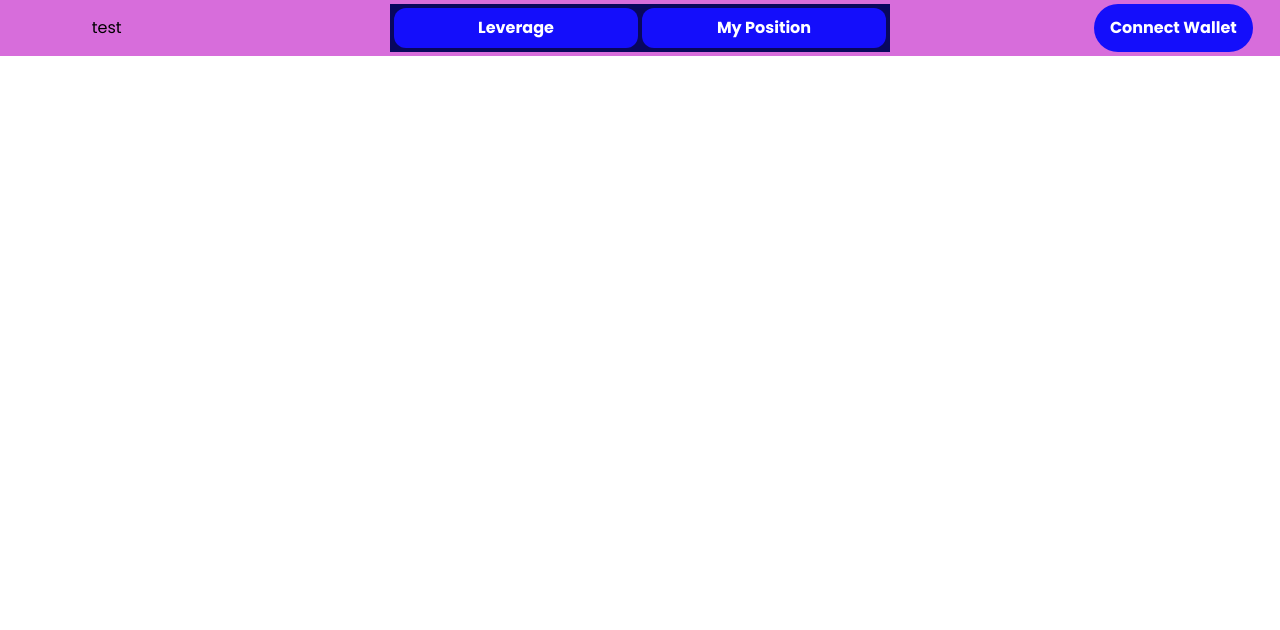
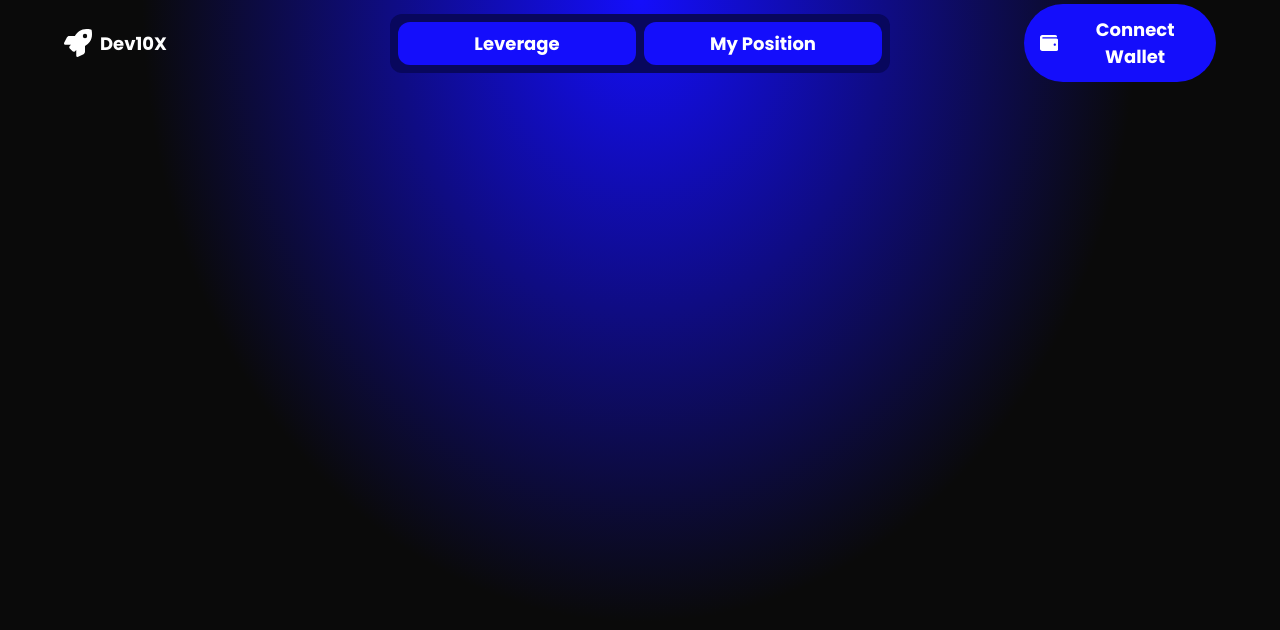
Before and after one commit to yooooyyooooy/scb10x-frontend-assignment2, a Next.js app: page / in a window 1280 px wide. Shown: the top 630 px of the page. Built offline with nearby package versions, Linux system fonts and the light colour scheme.

Commit message:
✨ Complete Navbar UI

```diff
--- a/package.json
+++ b/package.json
@@ -11,7 +11,8 @@
       "dependencies": {
             "next": "12.1.0",
             "react": "17.0.2",
-            "react-dom": "17.0.2"
+            "react-dom": "17.0.2",
+            "react-icons": "^4.3.1"
       },
       "devDependencies": {
             "@types/node": "17.0.21",
--- /dev/null
+++ b/src/components/elements/Buttons/HomeButton/index.tsx
@@ -0,0 +1,13 @@
+import React from 'react';
+import { FaRocket } from 'react-icons/fa';
+
+const HomeButton: React.FC = () => {
+      return (
+            <button className="flex  items-center space-x-2 text-white font-bold">
+                  <FaRocket className=" text-bigIcon" />
+                  <div className="text-regular">Dev10X</div>
+            </button>
+      );
+};
+
+export default HomeButton;
--- a/src/components/elements/Buttons/NavOptionButton/index.tsx
+++ b/src/components/elements/Buttons/NavOptionButton/index.tsx
@@ -5,7 +5,7 @@ interface IProps {
 }
 const NavOptionButton: React.FC<IProps> = ({ children }) => {
       return (
-            <button className="bg-blue-button font-bold text-white py-2 px-4 rounded-xl">
+            <button className="bg-blue-button font-bold text-white py-2 px-4 rounded-xl text-regular">
                   {children}
             </button>
       );
--- a/src/components/elements/Buttons/RoundButton/index.tsx
+++ b/src/components/elements/Buttons/RoundButton/index.tsx
@@ -5,7 +5,7 @@ interface IProps {
 }
 const RoundButton: React.FC<IProps> = ({ children }) => {
       return (
-            <button className="bg-blue-button font-bold text-white py-3 px-4 rounded-full">
+            <button className="bg-blue-button font-bold text-white text-regular py-3 px-4 rounded-full">
                   {children}
             </button>
       );
--- a/src/components/elements/Papers/NavMenuPaper/index.tsx
+++ b/src/components/elements/Papers/NavMenuPaper/index.tsx
@@ -6,7 +6,7 @@ interface IProps {
 }
 const NavMenuPaper: React.FC<IProps> = ({ children }) => {
       return (
-            <div className="bg-blue-navmenu w-[500px] grid grid-cols-[1fr_1fr] p-1 gap-x-1">
+            <div className="bg-blue-navmenu w-[500px] grid grid-cols-[1fr_1fr] p-2 gap-x-2 rounded-xl">
                   {children}
             </div>
       );
--- a/src/components/modules/NavBar/index.tsx
+++ b/src/components/modules/NavBar/index.tsx
@@ -2,16 +2,27 @@ import React from 'react';
 import RoundButton from '@elements/Buttons/RoundButton';
 import NavMenuPaper from '@elements/Papers/NavMenuPaper';
 import NavOptionButton from '@elements/Buttons/NavOptionButton';
+import HomeButton from '@elements/Buttons/HomeButton';
+import { FaWallet } from 'react-icons/fa';
 
 const NavBar: React.FC = () => {
       return (
-            <nav className="bg-test grid grid-cols-[1fr_4fr_1fr] items-center justify-items-center py-1">
-                  <div>test</div>
+            <nav className=" grid grid-cols-[1fr_4fr_1fr] items-center justify-items-center py-1 px-16">
+                  <div className="justify-self-start">
+                        <HomeButton />
+                  </div>
                   <NavMenuPaper>
                         <NavOptionButton>Leverage</NavOptionButton>
                         <NavOptionButton>My Position</NavOptionButton>
                   </NavMenuPaper>
-                  <RoundButton>Connect Wallet</RoundButton>
+                  <div className="justify-self-end">
+                        <RoundButton>
+                              <div className="flex items-center space-x-3">
+                                    <FaWallet className="text-smallIcon" />
+                                    <div>Connect Wallet</div>
+                              </div>
+                        </RoundButton>
+                  </div>
             </nav>
       );
 };
--- a/src/styles/globals.css
+++ b/src/styles/globals.css
@@ -3,6 +3,11 @@
       font-family: 'Poppins', sans-serif !important;
       margin: 0;
       padding: 0;
+}
+
+body {
+      background: radial-gradient(ellipse at top, #140efb, #0a0a0a 55%);
+      min-height: 100vh !important;
 }
 
 @tailwind base;
--- a/tailwind.config.js
+++ b/tailwind.config.js
@@ -1,6 +1,13 @@
 module.exports = {
       content: ['./src/**/*.{js,ts,jsx,tsx}'],
       theme: {
+            fontSize: {
+                  heading: '24px',
+                  regular: '18px',
+                  small: '16px',
+                  bigIcon: '28px',
+                  smallIcon: '20px',
+            },
             colors: {
                   dark: '#0a0a0a',
                   blue: {
@@ -11,6 +18,7 @@ module.exports = {
                   white: '#FFFFFF',
                   red: '#a12312',
                   test: '#d76ddb',
+                  test2: '#d9f5ca',
             },
             extend: {},
       },
```
Also changed, not shown: 1 other file (tests, documents, lock files or other folders).
